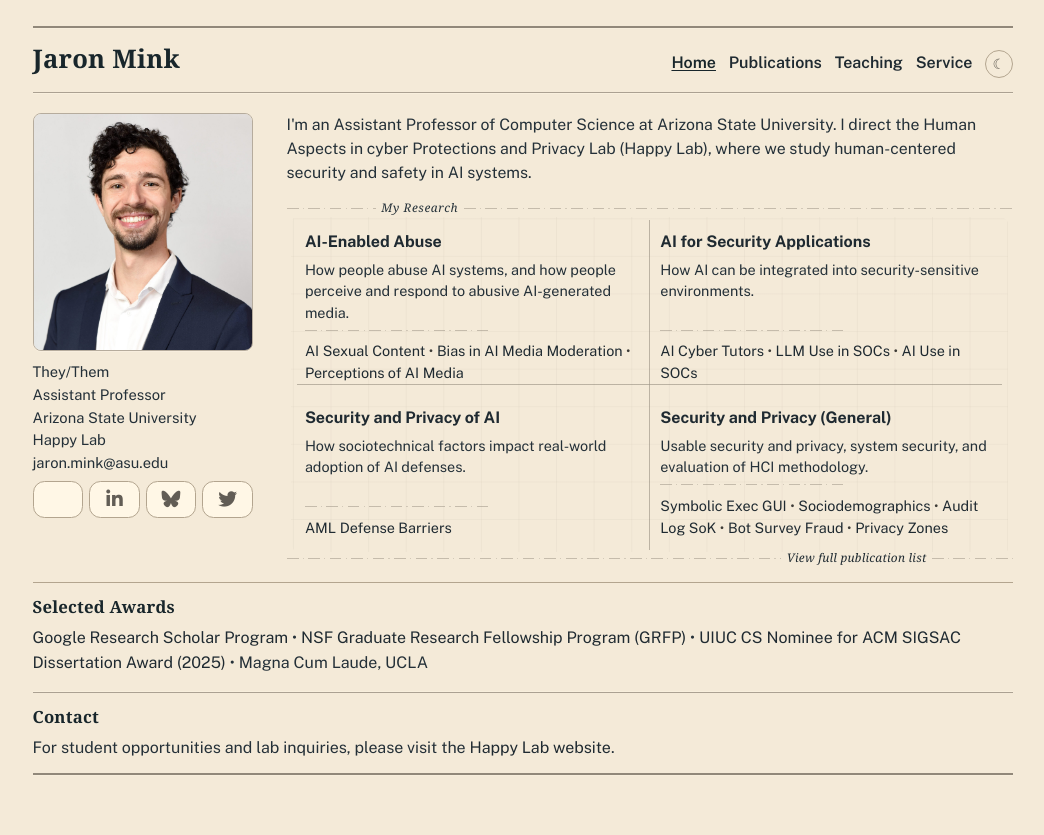
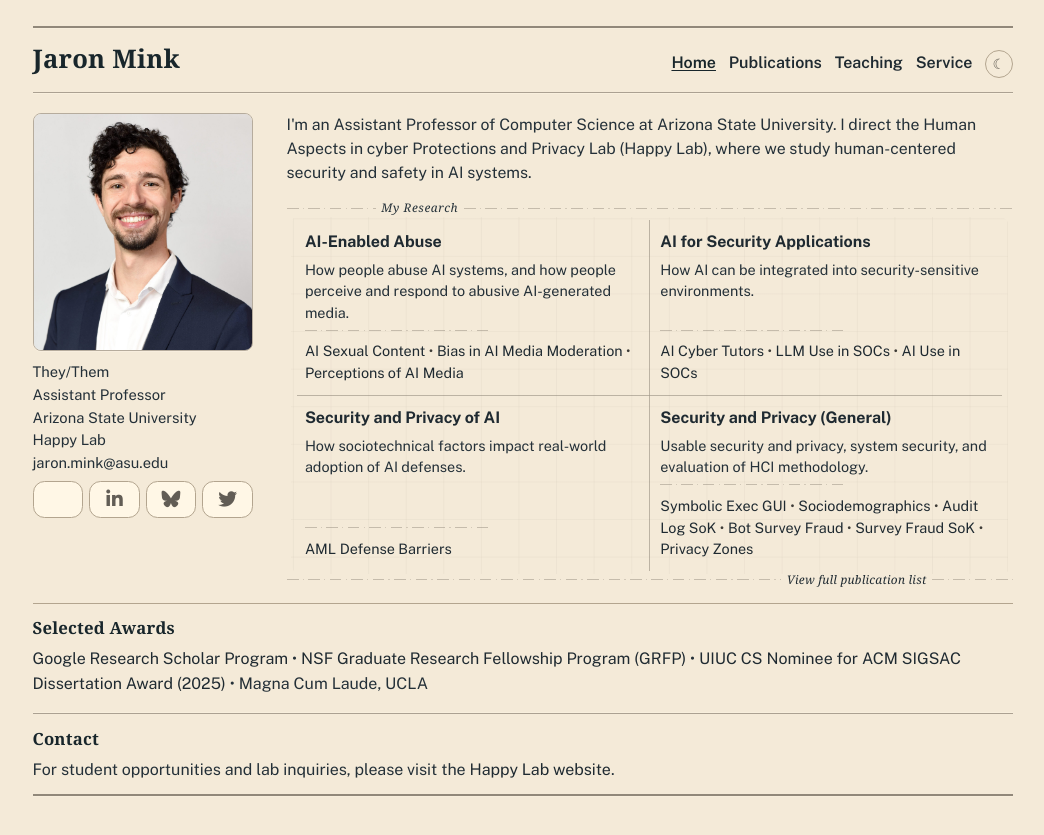
Before and after one commit to JaronMink/personal-website, a Jekyll site: the page built from index.md, in a window 1280 px wide. Shown: the top 835 px of the page, without its empty margins (110-1154 px from the left). Built offline with Jekyll 4.4.1, drawn with Linux system fonts in a browser that asks for light colours; some web fonts are replaced.

Commit message:
Place survey fraud SoK with related work

```diff
--- a/index.md
+++ b/index.md
@@ -84,6 +84,7 @@ description: Assistant Professor Jaron Mink studies human-centered security for
             <span class="home-interest-link-item"><a href="{{ '/publications/#pub-solk-2024' | relative_url }}">Sociodemographics</a></span>
             <span class="home-interest-link-item"><a href="{{ '/publications/#pub-history-early-warning-2023' | relative_url }}">Audit Log SoK</a></span>
             <span class="home-interest-link-item"><a href="{{ '/publications/#pub-beyond-bot-detection-2022' | relative_url }}">Bot Survey Fraud</a></span>
+            <span class="home-interest-link-item"><a href="{{ '/publications/#pub-sok-survey-fraud-2026' | relative_url }}">Survey Fraud SoK</a></span>
             <span class="home-interest-link-item"><a href="{{ '/publications/#pub-users-can-deduce-2022' | relative_url }}">Privacy Zones</a></span>
           </p>
         </section>
```
